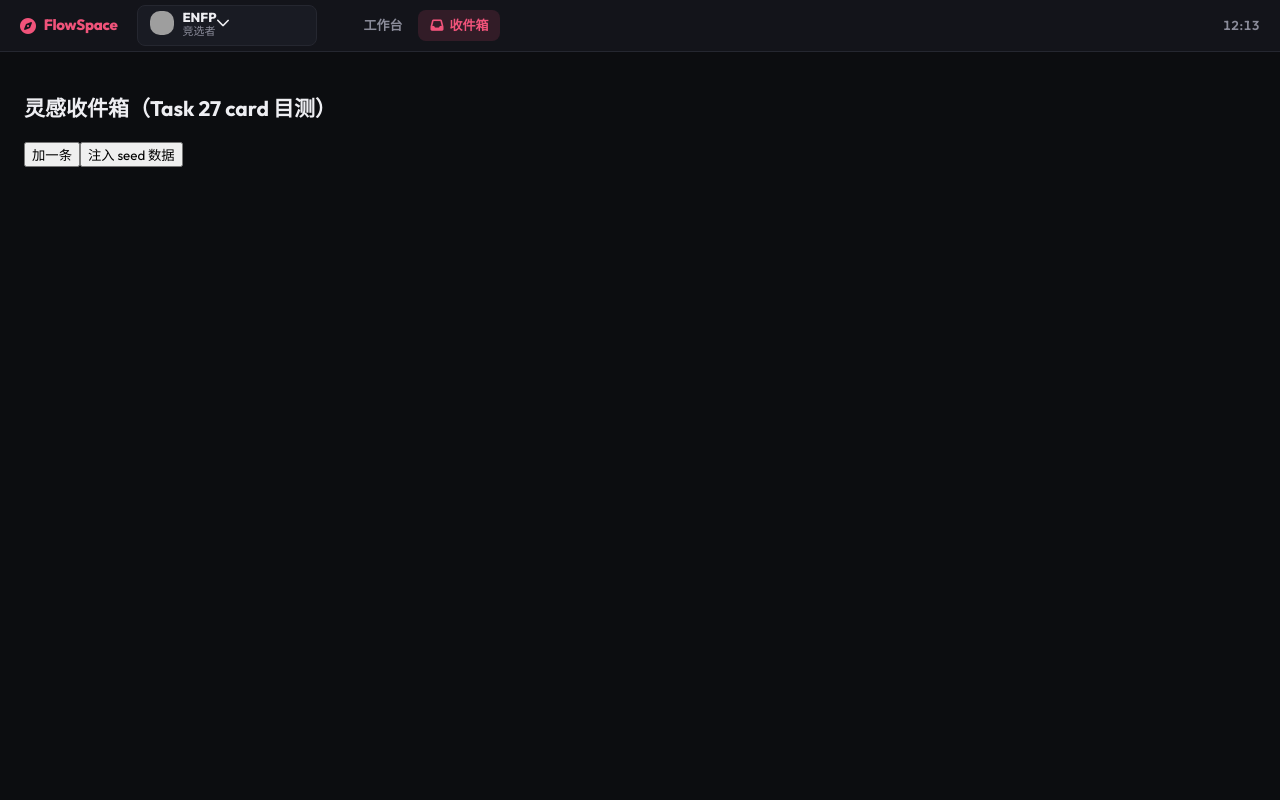
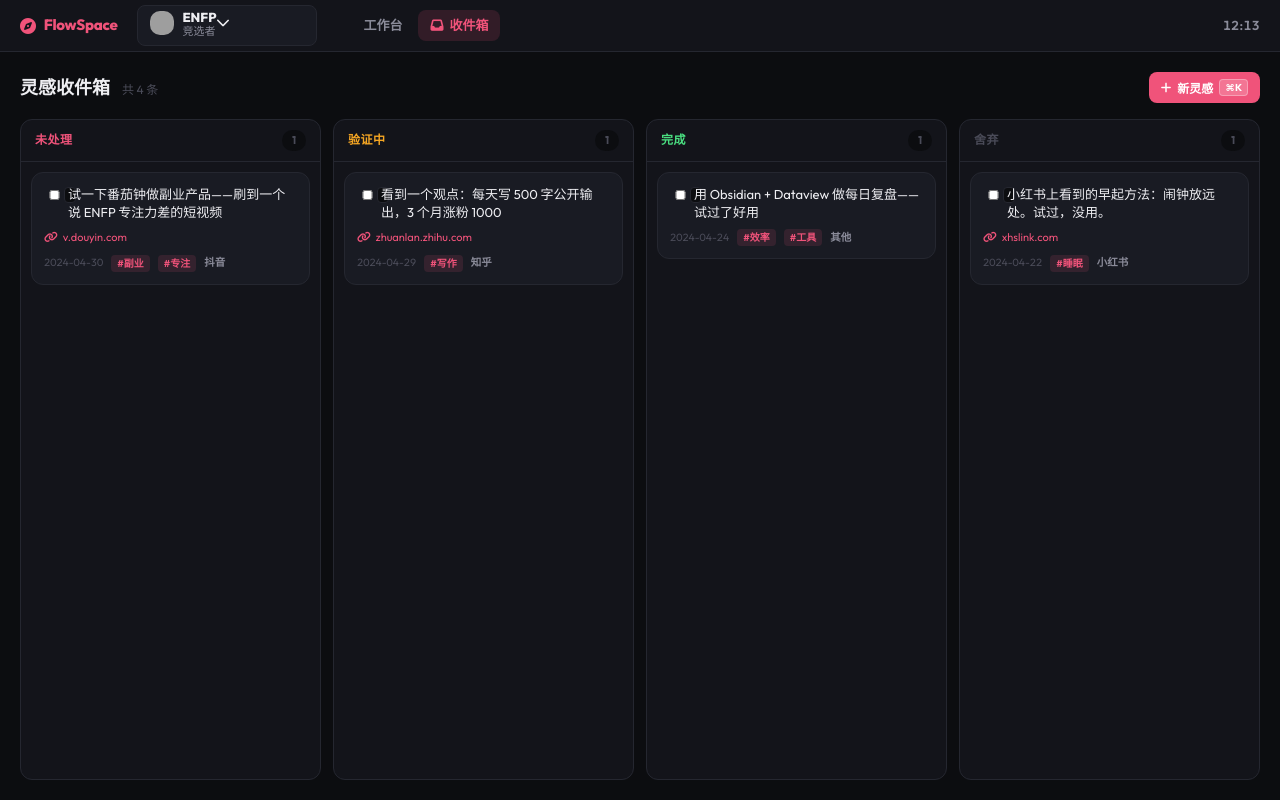
Before and after one commit to Busy0124add1/flowspace-enfp, a Vue app: page /inbox in a window 1280 px wide. Built offline with nearby package versions, Linux system fonts and the light colour scheme; grey boxes are pictures that could not be loaded.

Commit message:
feat(P5): InboxBoard 4-column layout with grouped items + toolbar stub

```diff
--- /dev/null
+++ b/src/components/inbox/InboxBoard.vue
@@ -0,0 +1,120 @@
+<template>
+  <div class="ic-board">
+    <header class="ic-toolbar">
+      <div class="ic-toolbar-left">
+        <h2 class="ic-title">灵感收件箱</h2>
+        <span class="ic-total">共 {{ inbox.items.length }} 条</span>
+      </div>
+      <div class="ic-toolbar-right">
+        <!-- Task 30-33 会在这里插入搜索 / 过滤 / 排序 / 批量 / 新建 -->
+        <button class="ic-new" @click="triggerCapture">
+          <i class="fa-solid fa-plus" />
+          <span>新灵感</span>
+          <kbd>⌘K</kbd>
+        </button>
+      </div>
+    </header>
+
+    <div class="ic-columns">
+      <InboxColumn
+        v-for="st in STATUSES"
+        :key="st"
+        :status="st"
+        :items="grouped[st] || []"
+        :selected-ids="inbox.selectedIds"
+        @select="onSelect"
+        @open="onOpen"
+        @drop-item="onDropItem"
+      />
+    </div>
+  </div>
+</template>
+
+<script setup>
+import { computed } from 'vue'
+import { useInbox } from '@/stores/useInbox'
+import InboxColumn from './InboxColumn.vue'
+
+const inbox = useInbox()
+
+const STATUSES = ['pending', 'verifying', 'done', 'archived']
+
+const grouped = computed(() => {
+  const map = { pending: [], verifying: [], done: [], archived: [] }
+  for (const it of inbox.filteredItems) {
+    ;(map[it.status] || (map[it.status] = [])).push(it)
+  }
+  return map
+})
+
+function onSelect(id, v) {
+  if (v) {
+    if (!inbox.selectedIds.includes(id)) inbox.selectedIds.push(id)
+  } else {
+    inbox.selectedIds = inbox.selectedIds.filter((x) => x !== id)
+  }
+}
+function onOpen(id) {
+  // Task 37 / Batch 3 Task P7 接 Edit Dialog
+  window.dispatchEvent(new CustomEvent('fs1:inbox-open', { detail: id }))
+}
+function onDropItem(id, targetStatus) {
+  inbox.updateStatus(id, targetStatus)
+}
+function triggerCapture() {
+  window.dispatchEvent(new CustomEvent('fs1:open-capture'))
+}
+</script>
+
+<style scoped>
+.ic-board {
+  padding: 20px;
+  height: calc(100vh - 52px);
+  display: grid;
+  grid-template-rows: auto 1fr;
+  overflow: hidden;
+}
+
+.ic-toolbar {
+  display: flex;
+  align-items: center;
+  justify-content: space-between;
+  margin-bottom: 16px;
+}
+.ic-toolbar-left { display: flex; align-items: baseline; gap: 12px; }
+.ic-title { font-size: 18px; font-weight: 800; margin: 0; color: var(--t1); }
+.ic-total { font-size: 12px; color: var(--t3); }
+
+.ic-toolbar-right { display: flex; align-items: center; gap: 8px; }
+.ic-new {
+  display: inline-flex;
+  align-items: center;
+  gap: 6px;
+  background: var(--accent);
+  color: #fff;
+  border: none;
+  padding: 7px 12px;
+  border-radius: var(--r);
+  font-size: 12px;
+  font-weight: 700;
+  cursor: pointer;
+  transition: transform 0.15s, opacity 0.15s;
+}
+.ic-new:hover { transform: scale(1.04); }
+.ic-new kbd {
+  background: rgba(255, 255, 255, 0.2);
+  border: 1px solid rgba(255, 255, 255, 0.3);
+  border-radius: 4px;
+  padding: 1px 5px;
+  font-size: 10px;
+  font-family: inherit;
+}
+
+.ic-columns {
+  display: grid;
+  grid-template-columns: repeat(4, 1fr);
+  gap: 12px;
+  overflow-y: auto;
+  min-height: 0;
+}
+</style>
--- a/src/views/InboxView.vue
+++ b/src/views/InboxView.vue
@@ -1,52 +1,23 @@
 <template>
-  <div class="inbox-test">
-    <h2>灵感收件箱（Task 27 card 目测）</h2>
-    <button @click="addOne">加一条</button>
-    <button @click="loadSeed">注入 seed 数据</button>
-    <div class="card-demo">
-      <InboxCard
-        v-for="it in inbox.items"
-        :key="it.id"
-        :item="it"
-        :selected="inbox.selectedIds.includes(it.id)"
-        @select="(id, v) => { v ? inbox.selectedIds.push(id) : inbox.toggleSelect(id) }"
-        @open="(id) => console.log('open', id)"
-      />
-    </div>
-  </div>
+  <InboxBoard />
 </template>
 
 <script setup>
 import { onMounted } from 'vue'
+import InboxBoard from '@/components/inbox/InboxBoard.vue'
 import { useInbox } from '@/stores/useInbox'
 import { useWorkspace } from '@/stores/useWorkspace'
-import InboxCard from '@/components/inbox/InboxCard.vue'
 
 const inbox = useInbox()
 const ws = useWorkspace()
 
-onMounted(() => inbox.hydrate())
-
-function addOne() {
-  inbox.addItem({
-    content: '测试灵感 ' + new Date().toLocaleTimeString() + ' https://v.douyin.com/example/',
-  })
-}
-
-function loadSeed() {
-  if (ws.inbox_items?.length > 0) {
+onMounted(async () => {
+  await ws.hydrate()  // 确保 seed 被加载到 workspace
+  inbox.hydrate()
+  // 若 inbox 为空，从 seed 注入
+  if (inbox.items.length === 0 && ws.inbox_items?.length > 0) {
     inbox.items = [...ws.inbox_items]
     inbox.persist()
   }
-}
+})
 </script>
-
-<style scoped>
-.inbox-test { padding: 24px; }
-.card-demo {
-  display: grid;
-  grid-template-columns: repeat(auto-fill, minmax(240px, 1fr));
-  gap: 12px;
-  margin-top: 20px;
-}
-</style>
```
